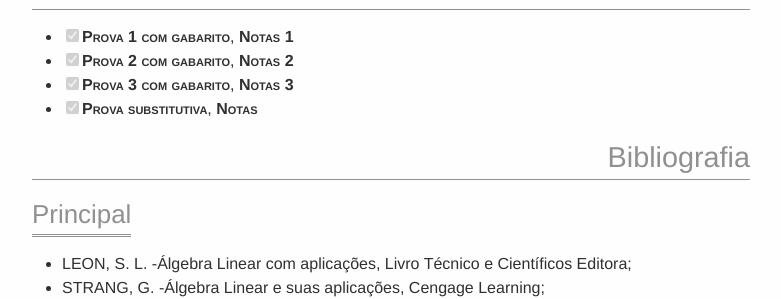
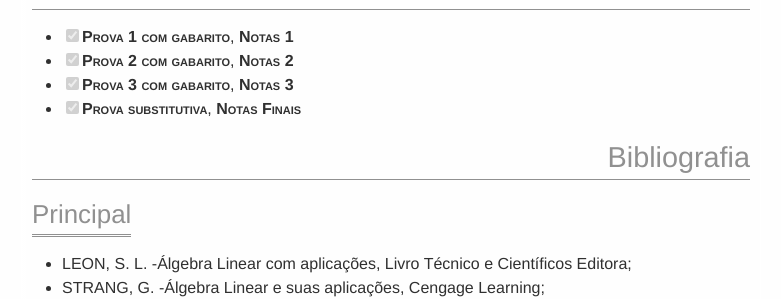
Before and after one commit to abelsiqueira/abelsiqueira.github.io-old, a Jekyll site: the page built from disciplinas/CM005 Algebra Linear_EB.md, in a window 1280 px wide. Shown: the part 1537-1836 px from the top of the page, without its empty margins (249-1030 px from the left). Built offline with Jekyll 4.4.1, drawn with Linux system fonts in a browser that asks for light colours.

Commit message:
Update CM005 Algebra Linear_EB.md

```diff
--- a/disciplinas/CM005 Algebra Linear_EB.md
+++ b/disciplinas/CM005 Algebra Linear_EB.md
@@ -54,7 +54,7 @@ tag:        2016s2
       [Notas 1]({{ site.baseur1}}/disciplinas/CM005-Algebra-linear/notas_prova_1_EB.ods)
   - [x] [Prova 2 com gabarito]({{ site.baseur1}}/disciplinas/CM005-Algebra-linear/prova2_AL_EB_A.pdf), [Notas 2]({{ site.baseur1}}/disciplinas/CM005-Algebra-linear/notas_prova_1_2_EB.ods)
   - [x] [Prova 3 com gabarito]({{ site.baseur1}}/disciplinas/CM005-Algebra-linear/prova3_AL.pdf), [Notas 3]({{ site.baseur1}}/disciplinas/CM005-Algebra-linear/notas_prova_1_2_3_EB.ods)
-  - [x] [Prova substitutiva]({{ site.baseur1}}/disciplinas/CM005-Algebra-linear/prova_substi_AL.pdf), [Notas]({{ site.baseur1}}/disciplinas/CM005-Algebra-linear/notas_prova_1_2_3_s_EB.pdf)
+  - [x] [Prova substitutiva]({{ site.baseur1}}/disciplinas/CM005-Algebra-linear/prova_substi_AL.pdf), [Notas Finais]({{ site.baseur1}}/disciplinas/CM005-Algebra-linear/notas_prova_1_2_3_s_EB.pdf)
 
 # Bibliografia
 
```
